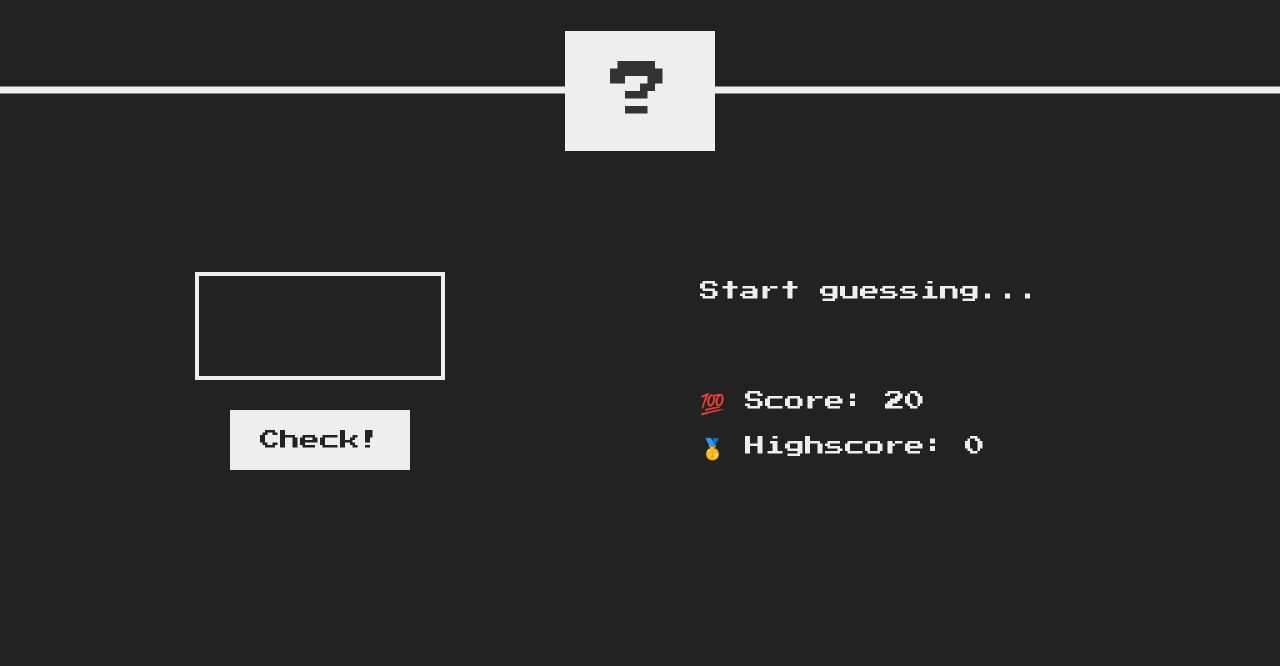
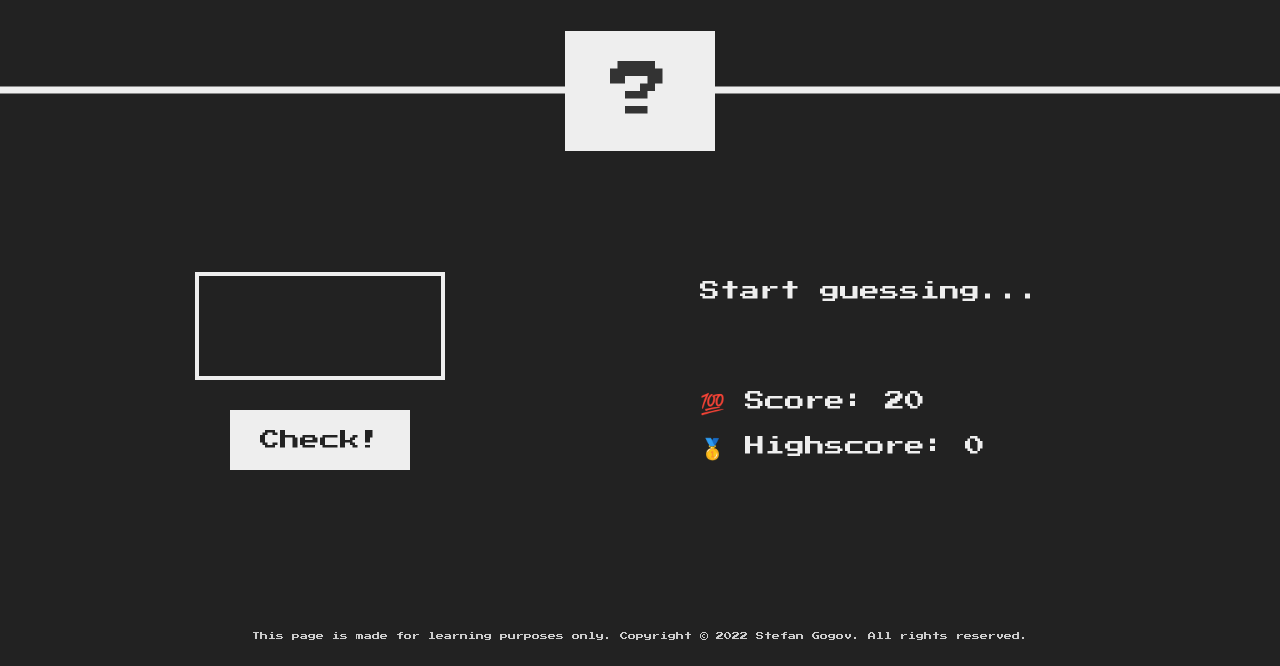
Before and after one commit to stekatag/guess-my-number, a plain HTML site: page index.html in a window 1280 px wide. Shown: the part 169-835 px from the top of the page. Before the commit the page ends 800 px from the top, so only its background shows below. Drawn offline with Linux system fonts and the light colour scheme.

Commit message:
Added footer

```diff
--- a/index.html
+++ b/index.html
@@ -33,6 +33,10 @@
           </p>
         </section>
       </main>
+      <footer>
+        This page is made for learning purposes only. Copyright ©
+        <span class="year">2022</span> Stefan Gogov. All rights reserved.
+      </footer>
       <script src="script.js"></script>
     </div>
   </body>
--- a/script.js
+++ b/script.js
@@ -73,3 +73,9 @@ document.querySelector(".again").addEventListener("click", function () {
   document.querySelector("body").style.backgroundColor = "#222";
   document.querySelector(".number").style.width = "15rem";
 });
+
+///////////////////////////////////////////////////////////
+// Set current year
+const yearEl = document.querySelector(".year");
+const currentYear = new Date().getFullYear();
+yearEl.textContent = currentYear;
--- a/style.css
+++ b/style.css
@@ -135,6 +135,15 @@ h1 {
   margin-bottom: 2rem;
 }
 
+footer {
+  font-size: 0.8rem;
+  line-height: 1.4;
+  color: #cdcdcd;
+  text-align: center;
+  margin-bottom: 24px;
+  padding: 0 3.2rem;
+}
+
 /* MEDIA QUERIES */
 
 /* BELOW 700px (Tablets) */
```
